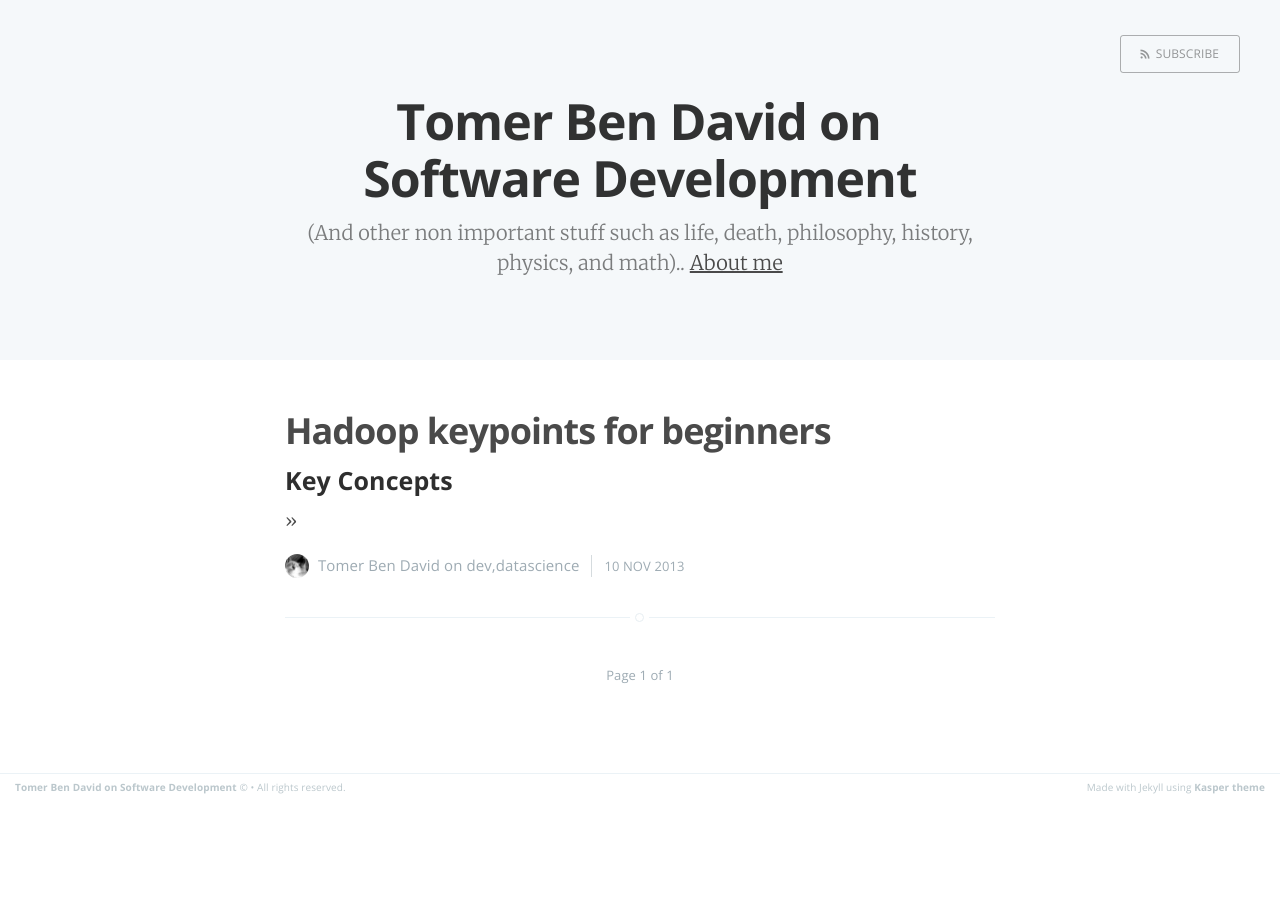
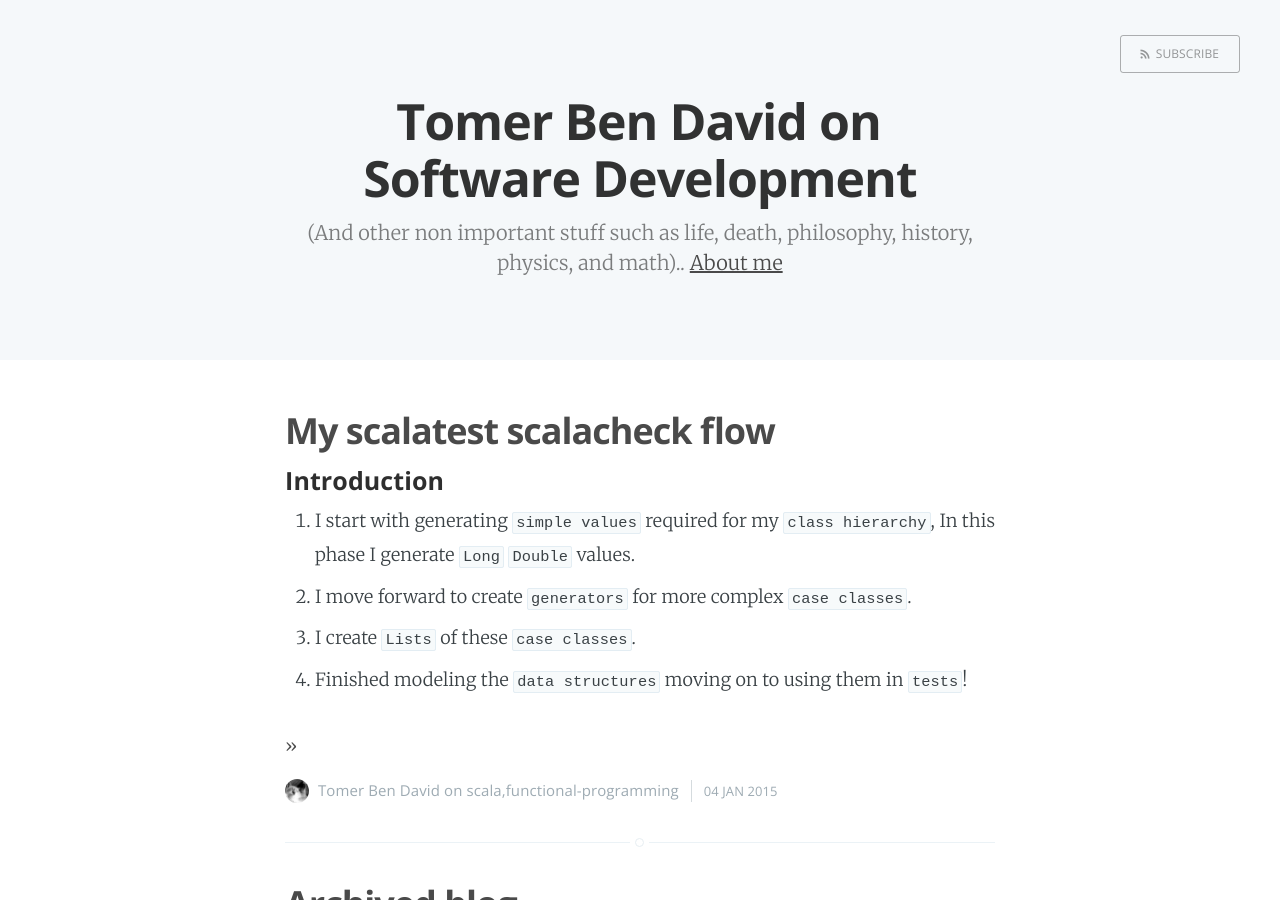
Before and after one commit to tomer-ben-david/tomer-ben-david.github.io.jekyll, a Jekyll site: the page built from index.html, in a window 1280 px wide and 900 px high. Built offline with Jekyll 4.4.1, drawn with Linux system fonts in a browser that asks for light colours; Markdown is read by kramdown in place of the engine named in the settings; the list of posts is cut into pages by our own code; some of the changed text lies outside the part shown.

```diff
--- a/_config.yml
+++ b/_config.yml
@@ -4,7 +4,7 @@
 
 markdown: redcarpet
 highlighter: pygments
-permalink: /:year/:month/:day/:title.html
+permalink: /:title.html
 logo: false
 paginate: 15
 baseurl: /
--- /dev/null
+++ b/_posts/2015-01-04-my-scalacheck-scalatest-flow.markdown
@@ -0,0 +1,35 @@
+---
+layout: post
+title:  "My scalatest scalacheck flow"
+date:   2015-01-04 22:18:00
+categories: scala,functional-programming
+---
+#### Introduction
+1. I start with generating `simple values` required for my `class hierarchy`, In this phase I generate `Long` `Double` values.
+1. I move forward to create `generators` for more complex `case classes`.
+1. I create `Lists` of these `case classes`.
+1. Finished modeling the `data structures` moving on to using them in `tests`!
+
+
+##### Generate simple class
+{% gist tomer-ben-david/3d575af90d67def63302#file-scalacheck-generate-simple-class-scala %}
+
+##### Generate simple class frequencies
+
+{% gist tomer-ben-david/dbe26012b7b3b30804e1#file-scalacheck-long-frequencies-scala %}
+
+* Defined relative frequencies for arbitrary generated `longs` and for `Long.MaxValue` in this case `20/1`
+
+##### Generate a complex class
+
+{% gist tomer-ben-david/25a515a5b9262bc766fe#file-scalacheck-generate-complex-class-scala %}
+
+* We used the `for` comprehension and in each `iteration` we call `Arbitrary(somegen).arbitrary` to get an .. `arbitrary` value we use this arbitrary value in order to `yield` our requested `data structure`.
+
+##### General list of objects
+
+Now that we know how to generate our `case class` lets generate a `list` of it.
+
+{% gist tomer-ben-david/9382145c2f71553f669a#file-scalacheck-generate-list-of-objects-scala %}
+
+we created a new `generator`, our new generator is calling `Gen.containerOf[List, OurType]` and passing as its `argument` our `single case class generator`.
--- /dev/null
+++ b/_posts/2015-12-23-scala-self-type-annotations.markdown
@@ -0,0 +1,56 @@
+---
+layout: post
+title:  "Slick"
+date:   2013-12-12 22:18:00
+categories: scala,functional-programming
+---
+#### Introduction
+
+Slick is a [typesafe](https://typesafe.com/) library for `relational db` access through `scala`.  Following is a tutorial which will describe how it was used in a small [jobsdb](http://tlvsvn1:18080/svn/predictive_targeting/pt-jobsdb/trunk/) project.  Will cover project dependencies, schema creation, queries, updates, unit tests, multi-db support. It will bring type safety (no sql injection), using plain `functional` constructs to create and query data from `db`, and all that comes with it `idempotitation` (you knew this one would come... :) ), `immutability`, `function composition`, and all the functional goodies you could wish for (or not).
+
+**Note**: We do not assume any `scala` background, any scala syntax / concept below are explained.
+
+#### Adding slick to your project.
+
+{% highlight xml %}
+<dependency>
+    <groupId>com.typesafe.slick</groupId>
+    <artifactId>slick_2.10</artifactId>
+    <version>2.0.2</version>
+</dependency>
+{% endhighlight %}
+
+{% highlight scala %}
+class Tasks
+{% endhighlight %}
+
+* Defined `tasks` class
+
+{% highlight scala %}
+class Tasks(tag: Tag) extends Table[JobsDBTask](tag, "tasks")
+{% endhighlight %}
+
+1. `Tasks extends Table` so Tasks `IS-A DB Table`.
+1. The table is of type `[JobsDBTask]`
+1. `[JobsDBTask]` represents a `row` in this `table`
+1. `(tag, "tasks")` - in scala we pass `ctor` arguments to `parent` simply by appending them to the `extended class/interface`.
+1. `"tasks"` is used further on in `DDL` as `db table name`.
+
+#### Define a column (or two..)
+
+{% highlight scala %}
+def name: Column[CityName] = column[CityName]("CITY_NAME", O.PrimaryKey, O.AutoInc)
+def mayor: Column[MayorName] = column[MayorName]("MAYOR_NAME")
+{% endhighlight %}
+
+#### Bind it to an instance
+
+lets bind the above `table` with its `field` into an instance.
+
+{% highlight scala %}
+    val cities = TableQuery[Cities]
+{% endhighlight %}
+
+Using the `cities` instance we can now generate `DDL`, query the `database`, `update/insert` items to the database.
+
+# Resources: http://slick.typesafe.com/talks/2013_scaladays/2013_scaladays.pdf
```
Also changed, not shown: _posts/2014-12-17-archived-blog.markdown (added, +8 -0 lines).
